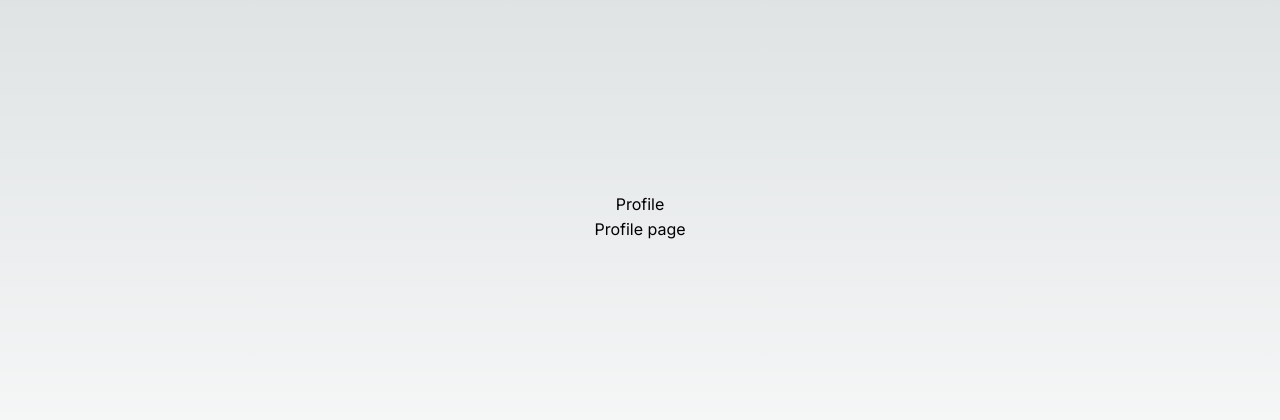
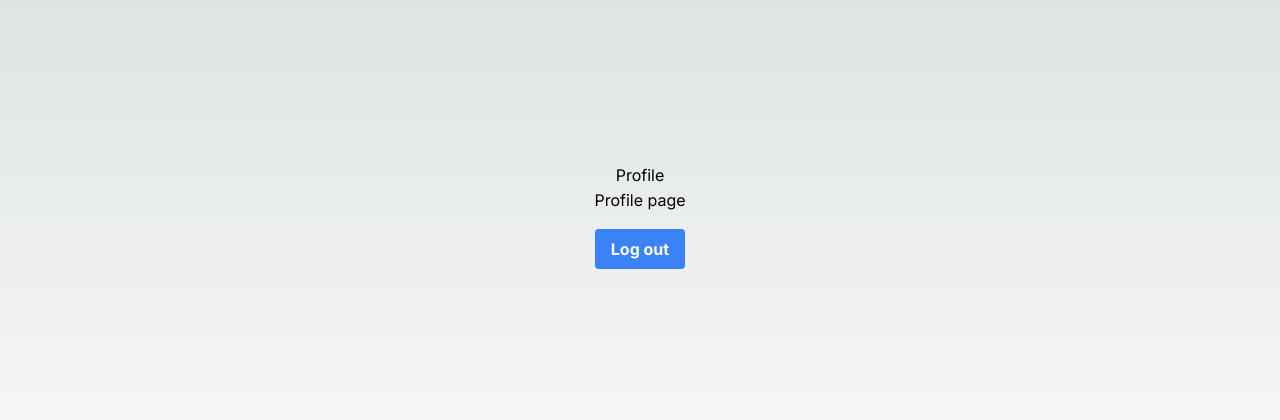
Before and after one commit to SDAR30/AuthGuardian, a Next.js app: page /profile in a window 1280 px wide. Shown: the part 184-604 px from the top of the page. Built offline with nearby package versions, Linux system fonts and the light colour scheme.

Commit message:
implemented logout button on profile page

```diff
--- /dev/null
+++ b/src/app/api/users/logout/route.ts
@@ -0,0 +1,14 @@
+import { NextResponse } from "next/server";
+
+export async function GET() {
+    try {
+        const response = NextResponse.json({message: "loggg out succesfful", success: true})
+        response.cookies.set("token", "", {httpOnly: true, expires: new Date(0)})
+        return response;
+
+    } catch (error: any) {
+        console.log("caught error in logout/route.ts", error)
+        return NextResponse.json({ erorr: error.message }, { status: 500 })
+
+    }
+}
--- a/src/app/profile/page.tsx
+++ b/src/app/profile/page.tsx
@@ -1,9 +1,35 @@
+"use client";
+import axios from "axios";
+import Link from "next/link";
+import { toast } from "react-hot-toast";
+import { useRouter } from "next/navigation";
+
 export default function ProfilePage() {
+    const router = useRouter();
+
+    const logout = async () =>{
+        try {
+            await axios.get("/api/users/logout");
+            toast.success("sucesfuly logged out")
+            router.push('/login')
+
+        } catch (error: any) {
+            console.log("caught error in profile/logout/route", error)
+            toast.error(error.message)
+        }
+
+    }
+
+
     return (
         <div className="flex flex-col items-center justify-center min-h-screen py-2">
             <h1>Profile</h1>
             <hr />
             <p>Profile page</p>
+            <hr />
+            <button className="bg-blue-500 mt-4 hover:bg-blue-700 text-white font-bold py-2 px-4 rounded"
+            onClick={logout}
+            >Log out</button>
 
         </div>
     )
```
